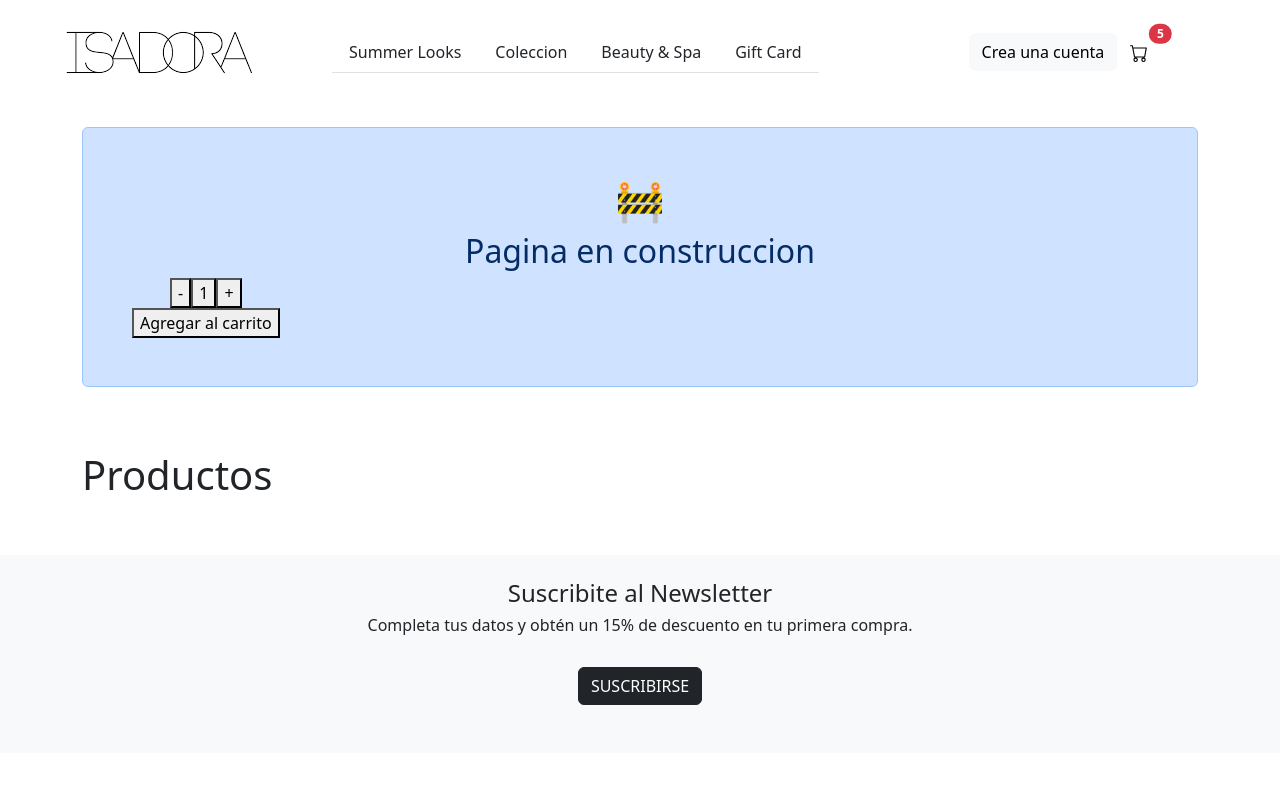
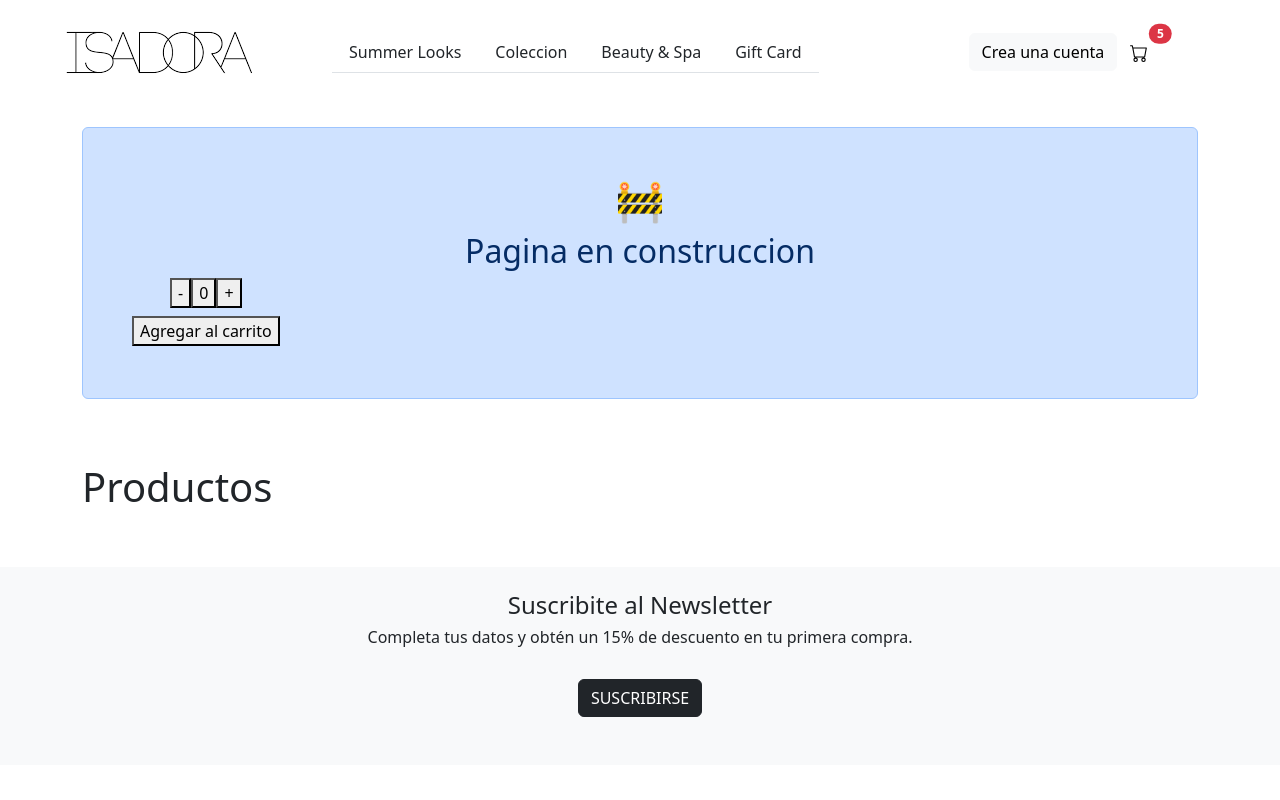
Before and after one commit to BelenRamos/PreEntrega1React-Ramos, a React (Vite) app in the folder e-commerce-2/: page / in a window 1280 px wide. Shown: the top 800 px of the page. Built offline with nearby package versions, Linux system fonts and the light colour scheme; no server answers.

Commit message:
Actividad 1 lista

```diff
--- a/e-commerce-2/src/components/ItemCount.jsx
+++ b/e-commerce-2/src/components/ItemCount.jsx
@@ -1,7 +1,7 @@
 import { useState } from "react";
 
 const ItemCount = ({stock})=>{
-    const [counter, setCounter] = useState(1);
+    const [counter, setCounter] = useState(0);
     const [itemStock, setItemStock] = useState(stock)
 
     const incrementar = () => {
@@ -17,14 +17,16 @@ const ItemCount = ({stock})=>{
     }
 
     const onAdd = () => {
-        if (counter < itemStock){
+        if (counter <= itemStock){
             setItemStock(itemStock - counter);
+            setCounter(0);
+            console.log("Agregaste "+counter+" productos al carrito");
         }
     }
 
     return(
         <>
-            <div className="row">
+            <div className="row my-2">
                 <div className="col-md-2">
                     <div className="btn-group" role="group" >
                         <button type="button" onClick={decrementar}>-</button>
@@ -33,7 +35,7 @@ const ItemCount = ({stock})=>{
                     </div>
                 </div>
             </div>
-            <div className="row">
+            <div className="row my-1">
                 <div className="col-md-2">
                         <button type="button" onClick={onAdd}>Agregar al carrito</button>
                 </div>
```
